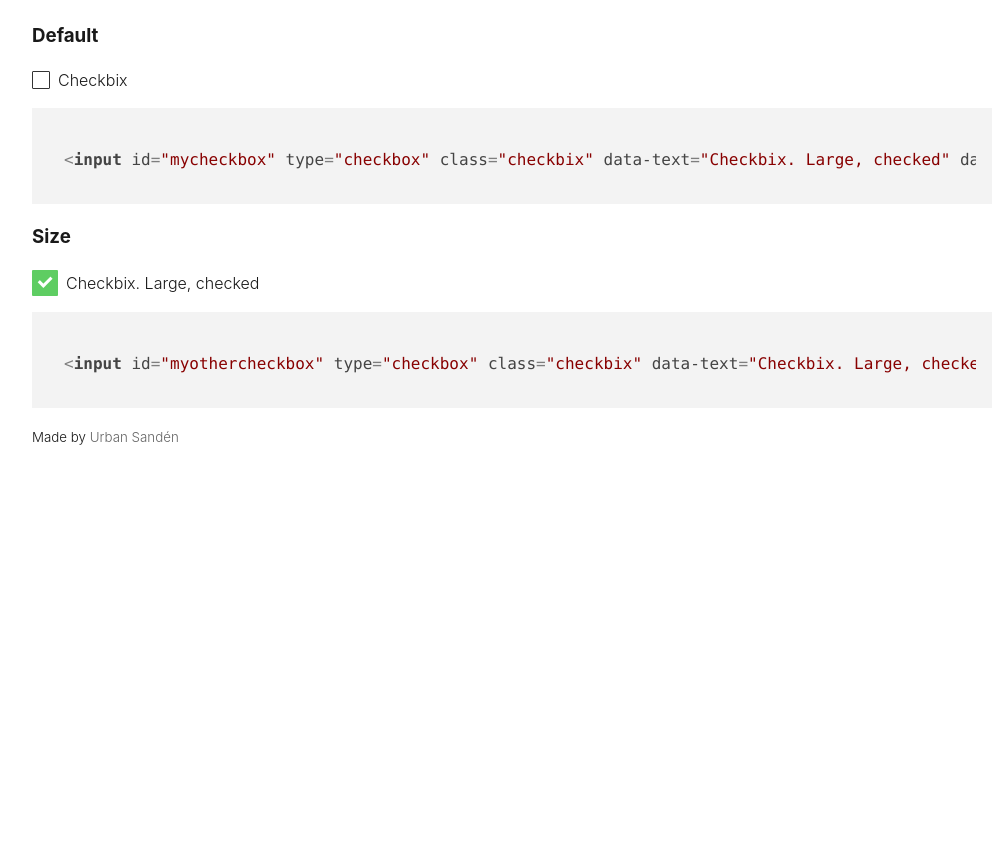
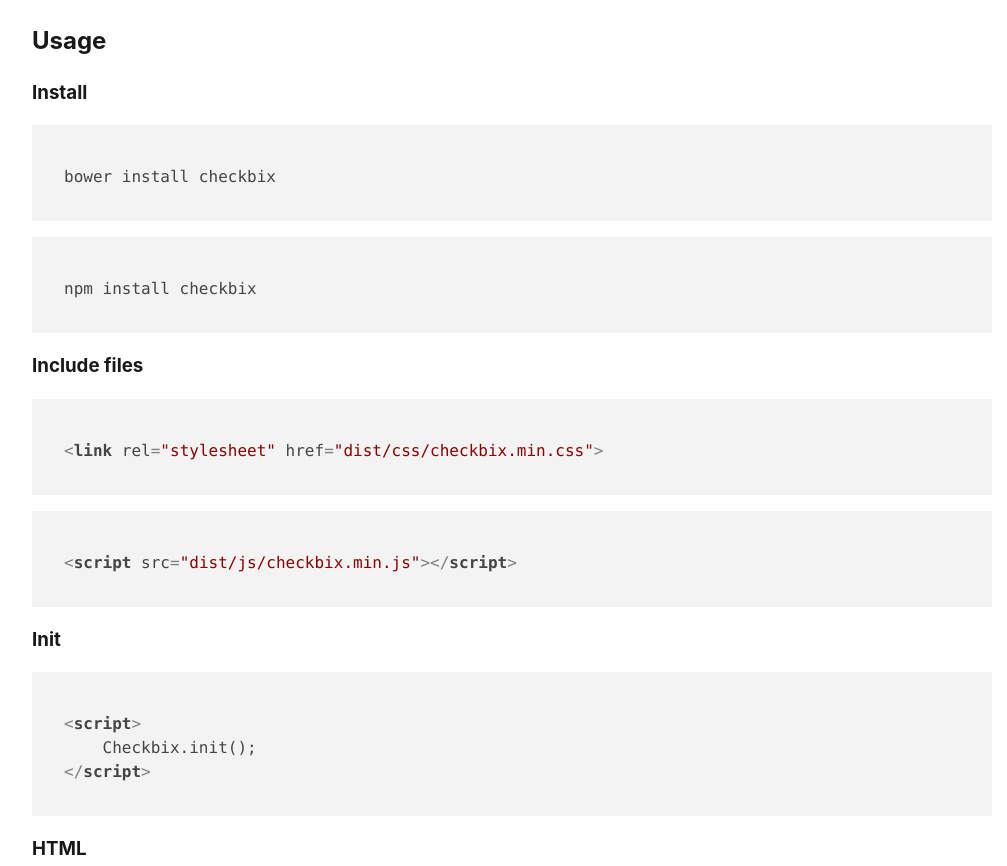
Before and after one commit to urre/checkbix, a website: page index.html in a window 1280 px wide. Shown: the part 540-1406 px from the top of the page, without its empty margins (128-1135 px from the left). Before the commit the page ends 1052 px from the top, so only its background shows below. Drawn offline with nearby package versions, Linux system fonts and the light colour scheme.

Commit message:
Readme installation guide, version bump

```diff
--- a/bower.json
+++ b/bower.json
@@ -1,6 +1,6 @@
 {
   "name": "checkbix.js",
-  "version": "1.0.0",
+  "version": "1.0.1",
   "homepage": "https://urre.github.io/checkbix/",
   "authors": [
     "Urban Sanden <hej@urre.me>"
--- a/index.html
+++ b/index.html
@@ -86,7 +86,38 @@
 	<img src="https://badge-size.herokuapp.com/urre/checkbix/master/dist/js/checkbix.min.js.svg?label=JS size" alt="File size">
 	<iframe src="https://ghbtns.com/github-btn.html?user=urre&repo=checkbix&type=star" frameborder="0" scrolling="0" width="170px" height="20px"></iframe>
 
-		<h3>Default</h3>
+		<h2>Usage</h2>
+
+		<h3>Install</h3>
+
+<pre><code class="bash">
+bower install checkbix
+</code></pre>
+
+<pre><code class="bash">
+npm install checkbix
+</code></pre>
+
+
+		<h3>Include files</h3>
+
+<pre><code class="html">
+&lt;link rel="stylesheet" href="dist/css/checkbix.min.css"&gt;
+</code></pre>
+
+<pre><code class="html">
+&lt;script src="dist/js/checkbix.min.js"&gt;&lt;/script&gt;
+</code></pre>
+
+<h3>Init</h3>
+
+<pre><code class="html">
+&lt;script&gt;
+    Checkbix.init();
+&lt;/script&gt;
+</code></pre>
+
+		<h3>HTML</h3>
 		<input id="mycheckbox" type="checkbox" class="checkbix" data-text="Checkbix">
 
 <pre><code class="html">
--- a/package.json
+++ b/package.json
@@ -1,6 +1,6 @@
 {
   "name": "checkbix",
-  "version": "1.0.0",
+  "version": "1.0.1",
   "description": "Simple styling for checkboxes",
   "main": "dist/js/checkbix.min.js",
   "scripts": {
```
Also changed, not shown: readme.md.
